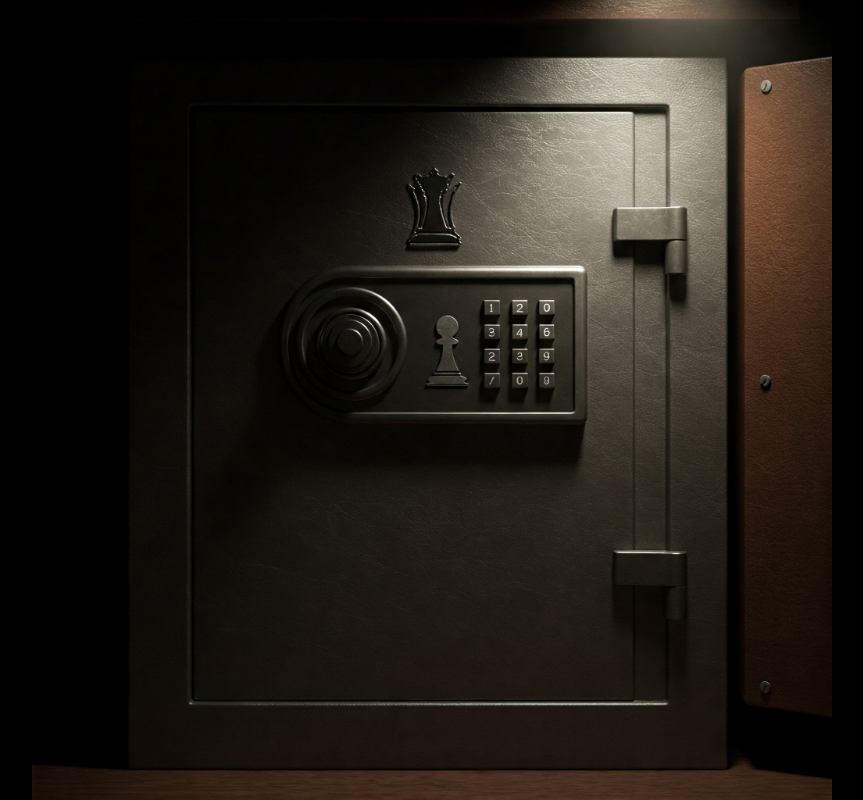
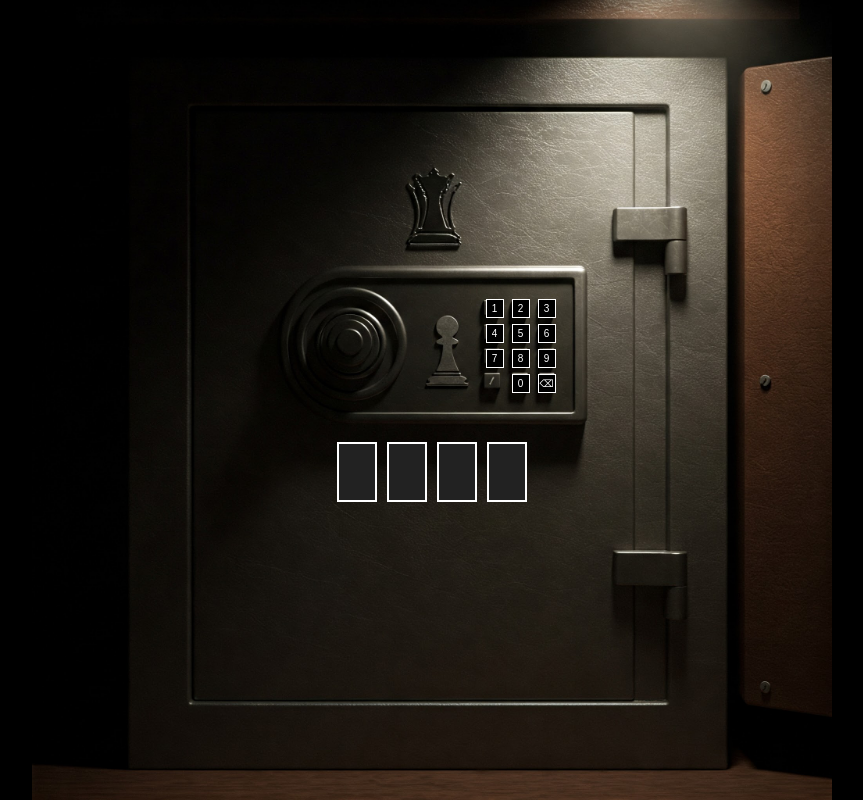
Before and after one commit to JonathanAHerrera/Blinded, a Next.js app in the folder blinded/: page /safeBoxP1 in a window 1280 px wide. Shown: the whole page, without its empty margins (208-1071 px from the left). Built offline with nearby package versions, Linux system fonts and the light colour scheme; a web font is replaced by a local one.

Commit message:
victims room and safebox functionality done - chessboard functionality in progress

```diff
--- a/blinded/app/safeBoxP1/page.js
+++ b/blinded/app/safeBoxP1/page.js
@@ -1,15 +1,213 @@
+"use client";
+
+import { useState, useEffect } from "react";
+import { useRouter } from "next/navigation";
+
+
 export default function SafeBox() {
-    return (
-      <div style={{
+  const [numberString, setNumberString] = useState("");
+  const router = useRouter();
+
+  const handleClick = (num) => {
+    if (numberString.length < 4) {
+      setNumberString((prev) => prev + num.toString());
+    }
+  };
+
+  const handleBackspace = () => {
+    setNumberString((prev) => prev.slice(0, -1));
+  };
+
+  useEffect(() => {
+    if (numberString === "3186") {
+      router.push("/safeBoxSolvedP1"); // change to your actual route
+    }
+  }, [numberString, router]);
+
+  return (
+    <div
+      style={{
         backgroundImage: 'url("closedSafeBox.jpeg")',
-        backgroundSize: 'contain',
-        backgroundPosition: 'center',
-        backgroundRepeat: 'no-repeat',
-        backgroundColor: 'black',
-        height: '100vh',
-        width: '100vw',
-      }}>
-        {/* You can add content here later */}
+        backgroundSize: "contain",
+        backgroundPosition: "center",
+        backgroundRepeat: "no-repeat",
+        backgroundColor: "black",
+        height: "100vh",
+        width: "100vw",
+        display: "flex",
+        flexDirection: "column",
+        alignItems: "center",
+        justifyContent: "center",
+      }}
+    >
+
+      <div
+        style={{
+          display: "grid",
+          gridTemplateColumns: "repeat(3, 20px)",
+          gap: "6px",
+          marginBottom: "39px",
+          marginLeft: "179px"
+        }}
+      >
+        {[1, 2, 3, 4, 5, 6, 7, 8, 9].map((num) => (
+          <button
+            key={num}
+            onClick={() => handleClick(num)}
+            style={buttonStyle}
+          >
+            {num}
+          </button>
+        ))}
+        <div /> {/* spacer */}
+        <button onClick={() => handleClick(0)} style={buttonStyle}>
+          0
+        </button>
+        <button onClick={handleBackspace} style={buttonStyle}>
+          ⌫
+        </button>
       </div>
-    );
-  }
+
+      {/* 4-digit screen - now below */}
+      <div
+        style={{
+          display: "flex",
+          gap: "10px",
+          marginTop: "10px"
+        }}
+      >
+        {[0, 1, 2, 3].map((i) => (
+          <div
+            key={i}
+            style={{
+              width: "40px",
+              height: "60px",
+              border: "2px solid white",
+              display: "flex",
+              alignItems: "center",
+              justifyContent: "center",
+              fontSize: "24px",
+              backgroundColor: "#222",
+              color: "white",
+            }}
+          >
+            {numberString[i] ?? ""}
+          </div>
+        ))}
+      </div>
+    </div>
+  );
+}
+
+const buttonStyle = {
+  backgroundColor: "black",
+  color: "white",
+  width: "18px",
+  height: "19px",
+  border: "1px solid white",
+  fontSize: "10px",
+  cursor: "pointer",
+};
+
+
+
+// "use client";
+
+// import { useState } from "react";
+
+// export default function SafeBox() {
+//   const [numberString, setNumberString] = useState("");
+
+//   const handleClick = (num) => {
+//     if (numberString.length < 4) {
+//       setNumberString((prev) => prev + num.toString());
+//     }
+//   };
+
+//   const handleBackspace = () => {
+//     setNumberString((prev) => prev.slice(0, -1));
+//   };
+
+//   return (
+//     <div
+//       style={{
+//         backgroundImage: 'url("closedSafeBox.jpeg")',
+//         backgroundSize: "contain",
+//         backgroundPosition: "center",
+//         backgroundRepeat: "no-repeat",
+//         backgroundColor: "black",
+//         height: "100vh",
+//         width: "100vw",
+//         display: "flex",
+//         flexDirection: "column",
+//         alignItems: "center",
+//         justifyContent: "center",
+//       }}
+//     >
+//       {/* 4-digit screen */}
+//       <div
+//         style={{
+//           display: "flex",
+//           gap: "10px",
+//           marginBottom: "20px",
+//         }}
+//       >
+//         {[0, 1, 2, 3].map((i) => (
+//           <div
+//             key={i}
+//             style={{
+//               width: "40px",
+//               height: "60px",
+//               border: "2px solid white",
+//               display: "flex",
+//               alignItems: "center",
+//               justifyContent: "center",
+//               fontSize: "24px",
+//               backgroundColor: "#222",
+//               color: "white",
+//             }}
+//           >
+//             {numberString[i] ?? ""}
+//           </div>
+//         ))}
+//       </div>
+
+//       {/* Number pad */}
+//       <div
+//         style={{
+//           display: "grid",
+//           gridTemplateColumns: "repeat(3, 30px)",
+//           gap: "5px",
+//           marginTop: "-40px", // move it up!
+//         }}
+//       >
+//         {[1, 2, 3, 4, 5, 6, 7, 8, 9].map((num) => (
+//           <button
+//             key={num}
+//             onClick={() => handleClick(num)}
+//             style={buttonStyle}
+//           >
+//             {num}
+//           </button>
+//         ))}
+//         <div /> {/* spacer */}
+//         <button onClick={() => handleClick(0)} style={buttonStyle}>
+//           0
+//         </button>
+//         <button onClick={handleBackspace} style={buttonStyle}>
+//           ⌫
+//         </button>
+//       </div>
+//     </div>
+//   );
+// }
+
+// const buttonStyle = {
+//   backgroundColor: "black",
+//   color: "white",
+//   width: "20px",
+//   height: "20px",
+//   border: "1px solid white",
+//   fontSize: "10px",
+//   cursor: "pointer",
+// };
```
Also changed, not shown: blinded/app/victimsRoom/page.js (+77 -13 lines).
